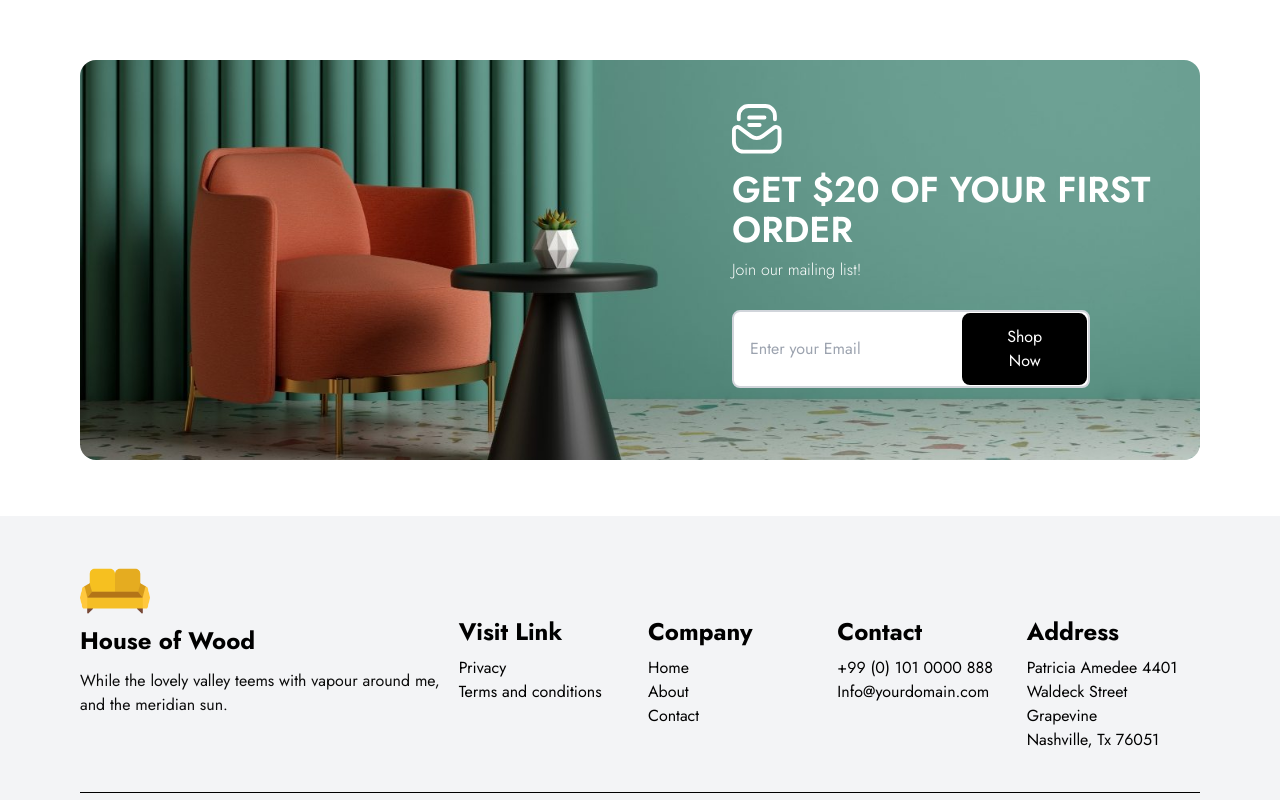
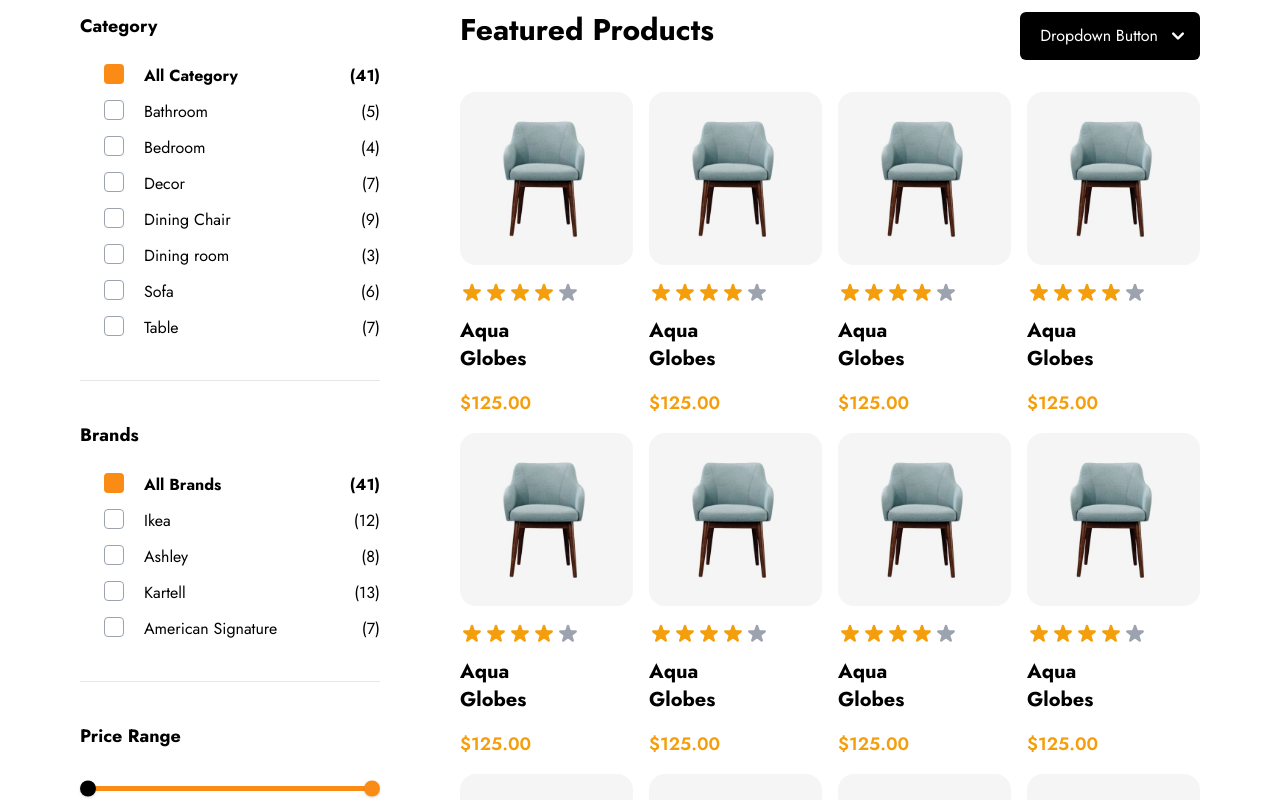
Before and after one commit to nikets40/house-of-wood, a Next.js app: page /shop in a window 1280 px wide. Shown: the part 300-1100 px from the top of the page. Built offline with nearby package versions, Linux system fonts and the light colour scheme.

Commit message:
ADD: shop page

```diff
--- /dev/null
+++ b/components/DropdownButton.tsx
@@ -0,0 +1,53 @@
+import { useState } from "react";
+import { ChevronDownIcon } from "@heroicons/react/solid";
+
+interface DropdownButtonProps {
+  title: string;
+}
+
+const DropdownButton: React.FC<DropdownButtonProps> = ({
+  children,
+  ...props
+}) => {
+  const [title, setTitle] = useState(props.title);
+  const [isOpen, setIsOpen] = useState(false);
+  return (
+    <div className="">
+      <button
+        className="bg-black rounded-md py-3 pl-5 pr-2.5 text-white flex"
+        onClick={(e) => {
+          setIsOpen(!isOpen);
+        }}
+      >
+        {title}
+        <ChevronDownIcon className="w-6 h-6 ml-2" />
+      </button>
+      <div className={`${isOpen ? "visible" : "invisible"}`}>
+        <DropdownCard />
+      </div>
+    </div>
+  );
+};
+
+export default DropdownButton;
+
+const DropdownCard: React.FC<{}> = () => {
+  const data = ["default", "popular", "rating","newness", "low price", "high price"];
+  const [selected, setSelected] = useState(data[0]);
+  return (
+    <div className="shadow h-auto w-56 absolute z-10 rounded">
+      <ul className="">
+        {data.map((item, index) => (
+          <label
+          onClick={() => {setSelected(item)}}
+            className={`${selected==item?"font-semibold":""} group hover:font-semibold p-3 cursor-pointer capitalize flex justify-between items-center text-gray-700 bg-white first:rounded-t-lg last:rounded-b-lg shadow-xl`}
+            key={index}
+          >
+            {item}
+            <div className={`group-hover:border-0 group-hover:bg-primary w-4 h-4 border border-gray-400 rounded-sm ${item==selected?"border-0 bg-primary":""}`} />
+          </label>
+        ))}
+      </ul>
+    </div>
+  );
+};
--- /dev/null
+++ b/components/PriceRangeSlider.tsx
@@ -0,0 +1,72 @@
+import { useState } from "react";
+import { Range, getTrackBackground } from "react-range";
+
+const STEP = 1;
+
+const PriceRangeSlider: React.FC<{ min: number; max: number }> = ({
+  min,
+  max,
+}) => {
+  const [values, setValues] = useState([min, max]);
+  return (
+    <div>
+      <h5 className="font-bold text-lg capitalize">Price Range</h5>
+      <div className="mt-5 flex justify-center flex-wrap px-2">
+        <Range
+          values={values}
+          step={STEP}
+          min={min}
+          max={max}
+          onChange={(values) => setValues(values)}
+          renderTrack={({ props, children }) => (
+            <div
+              onMouseDown={props.onMouseDown}
+              onTouchStart={props.onTouchStart}
+              style={{
+                ...props.style,
+                height: "36px",
+                display: "flex",
+                width: "100%",
+              }}
+            >
+              <div
+                ref={props.ref}
+                style={{
+                  height: "5px",
+                  width: "100%",
+                  borderRadius: "4px",
+                  background: getTrackBackground({
+                    values,
+                    colors: ["#ccc", "#fa8c16", "#ccc"],
+                    min: min,
+                    max: max,
+                  }),
+                  alignSelf: "center",
+                }}
+              >
+                {children}
+              </div>
+            </div>
+          )}
+          renderThumb={({ index, props, isDragged }) => (
+            <div
+              {...props}
+              className="cursor-auto h-4 w-4 rounded-full flex justify-center items-center shadow outline-none"
+              style={{
+                ...props.style,
+                backgroundColor: index == 1 ? "#fa8c16" : "black",
+              }}
+            ></div>
+          )}
+        />
+      </div>
+
+      <div className="flex justify-between text-sm font-light mt-4">
+        <p>${values[0].toFixed(2)}</p>
+        <p>${values[1].toFixed(2)}</p>
+      </div>
+    </div>
+  );
+};
+
+export default PriceRangeSlider;
--- a/package.json
+++ b/package.json
@@ -14,6 +14,7 @@
     "react-dom": "^17.0.2",
     "react-feather": "^2.0.9",
     "react-map-gl": "^6.1.17",
+    "react-range": "^1.8.11",
     "react-social-icons": "^5.6.1"
   },
   "devDependencies": {
--- a/pages/shop.tsx
+++ b/pages/shop.tsx
@@ -1,10 +1,101 @@
 import { NextPage } from "next";
+import { useState } from "react";
+import DropdownButton from "../components/DropdownButton";
 import PageBanner from "../components/PageBanner";
+import ProductsGrid from "../components/ProductsGrid";
+import PriceRangeSlider from "../components/PriceRangeSlider";
 
 const Shop: NextPage = () => {
-  return <div>
-      <PageBanner page="shop"/>
-  </div>;
+  const categories: FilterItemProps[] = [
+    { name: "All Category", noOfitems: 41 },
+    { name: "Bathroom", noOfitems: 5 },
+    { name: "Bedroom", noOfitems: 4 },
+    { name: "Decor", noOfitems: 7 },
+    { name: "Dining Chair", noOfitems: 9 },
+    { name: "Dining room", noOfitems: 3 },
+    { name: "Sofa", noOfitems: 6 },
+    { name: "Table", noOfitems: 7 },
+  ];
+
+  const brands: FilterItemProps[] = [
+    { name: "All Brands", noOfitems: 41 },
+    { name: "Ikea", noOfitems: 12 },
+    { name: "Ashley", noOfitems: 8 },
+    { name: "Kartell", noOfitems: 13 },
+    { name: "American Signature", noOfitems: 7 },
+  ];
+  const divider = <div className="w-full h-[1px] bg-gray-200 my-10" />;
+  return (
+    <div>
+      <PageBanner page="shop" />
+
+      <div className="flex flex-col-reverse lg:flex-row justify-between gap-20 mt-8">
+        {/* left side */}
+        <div className="min-w-[300px] ">
+          <FilterList items={categories} title="Category" />
+          {divider}
+          <FilterList items={brands} title="brands" />
+          {divider}
+
+          <PriceRangeSlider min={100} max={1000} />
+
+          <button className="primary-btn text-white w-full rounded-full mt-10">Filter</button>
+        </div>
+
+        {/* right side */}
+        <div className="flex-grow">
+          <div className="flex gap-8 justify-between flex-col md:flex-row">
+            <h3 className="text-3xl font-bold">Featured Products</h3>
+            <DropdownButton title="Dropdown Button" />
+          </div>
+
+          <div className="mt-8" />
+          <ProductsGrid noOfItems={12} />
+        </div>
+      </div>
+    </div>
+  );
 };
 
 export default Shop;
+
+interface FilterItemProps {
+  name: string;
+  noOfitems: number;
+}
+const FilterList: React.FC<{ title: string; items: FilterItemProps[] }> = ({
+  title,
+  items,
+}) => {
+  const [selectedCategory, setSelectedCategory] = useState(items[0].name);
+  return (
+    <div>
+      <h5 className="font-bold text-lg capitalize">{title}</h5>
+      <div className="ml-6 mt-6">
+        {items.map((category) => (
+          <div
+            key={category.name}
+            onClick={() => setSelectedCategory(category.name)}
+            className="flex my-3 cursor-pointer group"
+          >
+            <div
+              className={`w-5 h-5 border border-gray-400 rounded ${
+                selectedCategory == category.name && "bg-primary border-0"
+              }`}
+            />
+            <p
+              className={`${
+                selectedCategory == category.name && "font-bold"
+              } flex-grow ml-5 group-hover:text-primary`}
+            >
+              {category.name}
+            </p>
+            <p
+              className={`${selectedCategory == category.name && "font-bold"}`}
+            >{`(${category.noOfitems})`}</p>
+          </div>
+        ))}
+      </div>
+    </div>
+  );
+};
```
Also changed, not shown: 1 other file (tests, documents, lock files or other folders).
